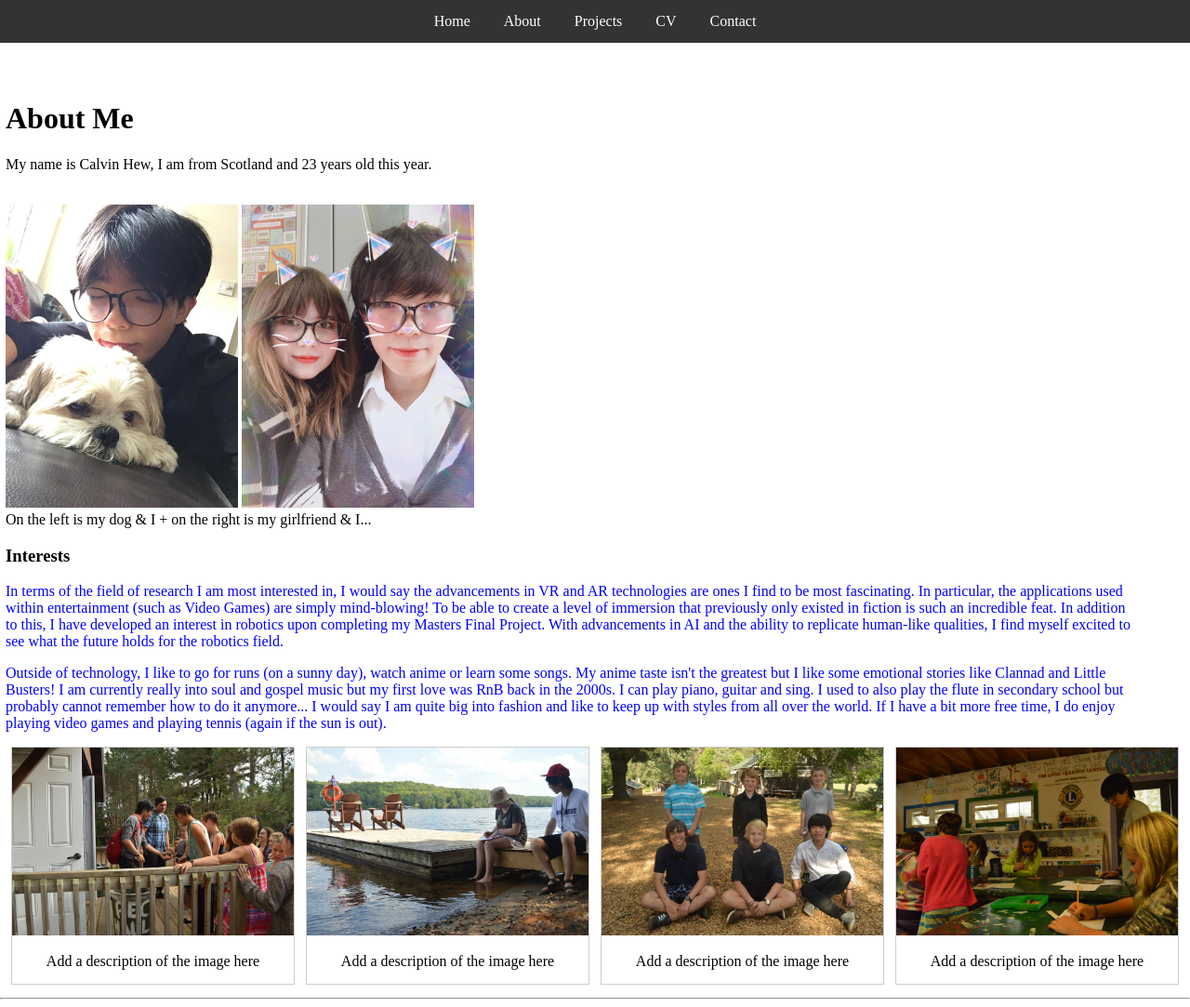
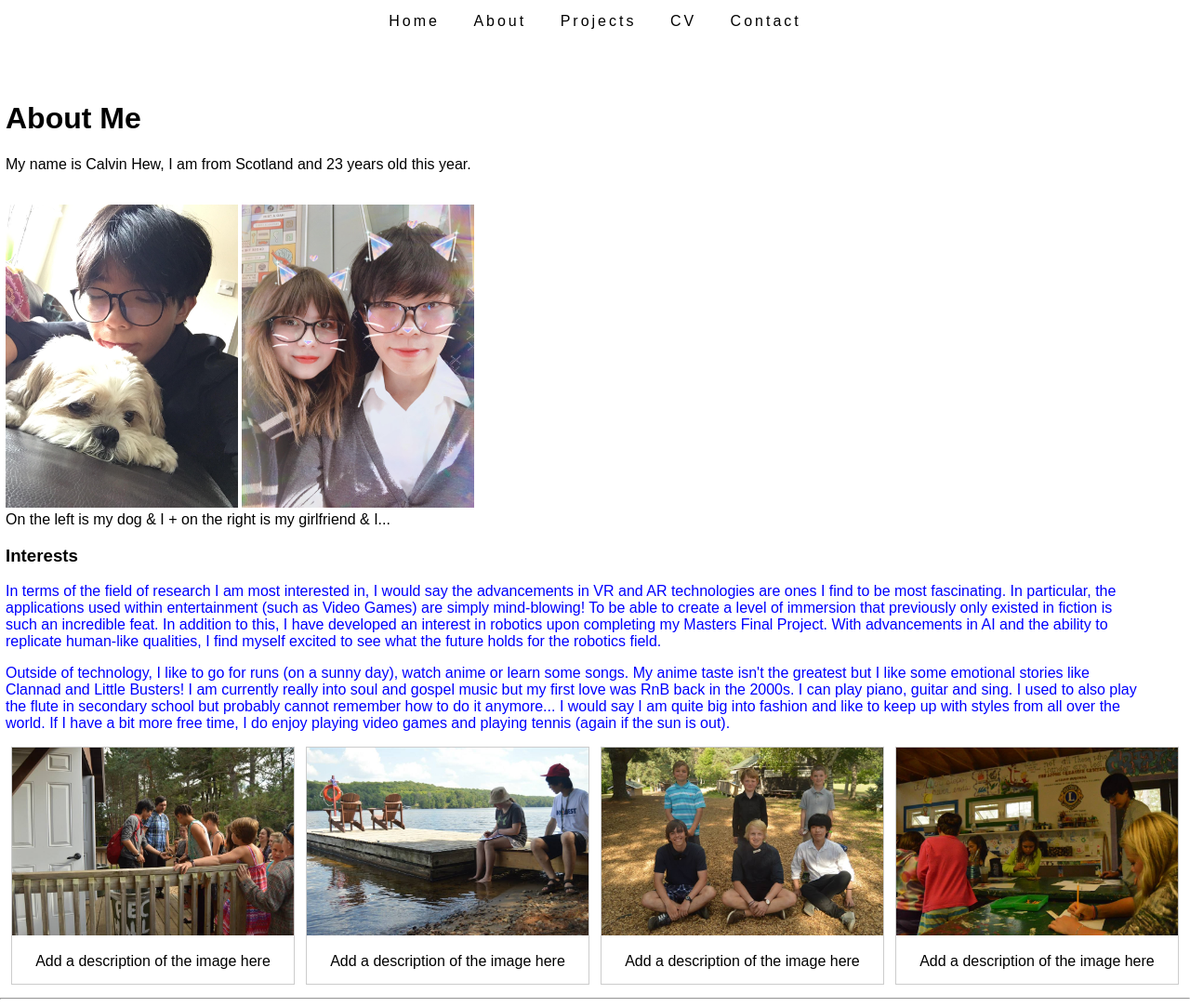
Before and after one commit to flightlesskite/PersonalWebsite, a Django app: page /calvin/about/ in a window 1280 px wide. Shown: the whole page at 93% size. Run offline with Django 3.2, Linux system fonts and the light colour scheme; some libraries are stand-ins or nearby versions.

Commit message:
font changes

```diff
--- a/static/mystyle.css
+++ b/static/mystyle.css
@@ -2,6 +2,7 @@ body{
     margin: 0;
     padding: 0;
     background-size: cover;
+    font-family: 'Century Gothic', sans-serif;
 }
 
 .box{
@@ -10,9 +11,9 @@ body{
     padding: 40px;
     text-align: center;
     margin: auto;
-    margin-top: 5%;
+    margin-top: 0%;
     color: white;
-    font-family: 'Century Gothic', sans-serif;
+
 }
 
 .box-img{
@@ -96,23 +97,25 @@ li a.projtab{
     margin: 0;
     padding: 0;
     overflow: hidden;
-    background-color: #333;
+    background-color: white;
 }
 
 li.nav {
     display: inline-block;
+}
 
-}
 li a.navtab {
+    letter-spacing: 3px;
+    font-weight: 100;
     display: block;
-    color: white;
+    color: black;
     text-align: center;
     padding: 14px 16px;
     text-decoration: none;
 }
 
 li a.navtab:hover {
-    background-color: #111;
+    background-color: lightgrey;
 }
 
 li a.projtab:hover {
```
